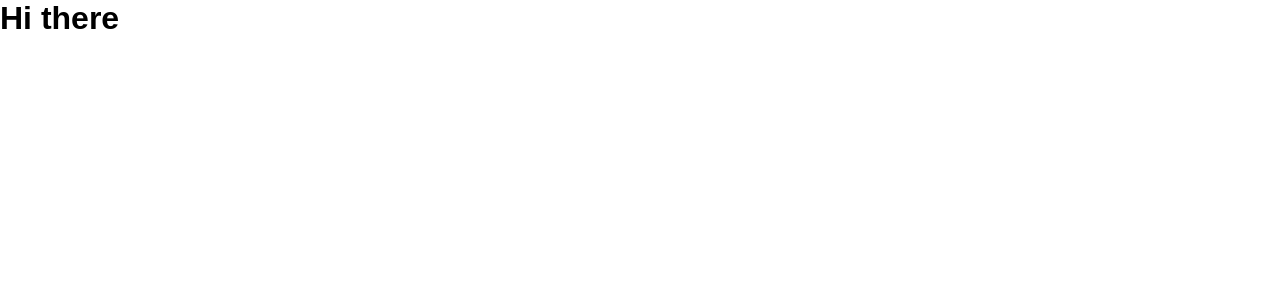
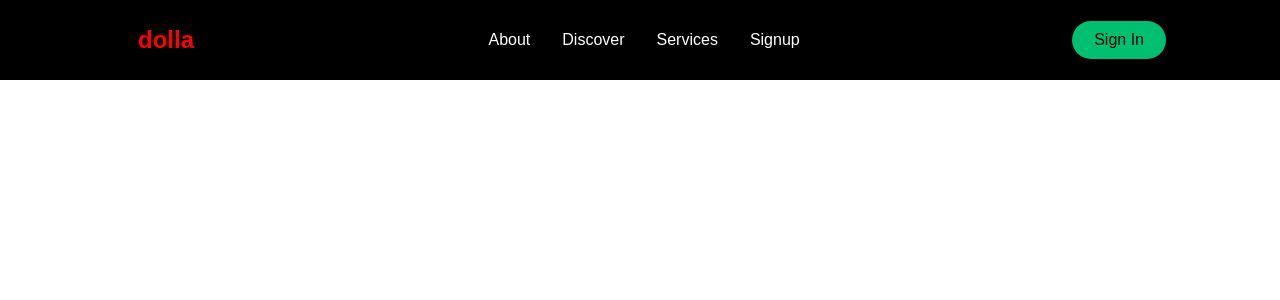
Before and after one commit to DenseLink/react-website-smooth-scroll, a React (Create React App) app: page / in a window 1280 px wide. Shown: the top 300 px of the page. Built offline with nearby package versions, Linux system fonts and the light colour scheme.

Commit message:
add sidebar

```diff
--- a/package.json
+++ b/package.json
@@ -8,7 +8,11 @@
     "@testing-library/user-event": "^13.5.0",
     "react": "^18.2.0",
     "react-dom": "^18.2.0",
+    "react-icons": "^4.8.0",
+    "react-router-dom": "^6.9.0",
     "react-scripts": "5.0.1",
+    "react-scroll": "^1.8.9",
+    "styled-components": "^5.3.8",
     "web-vitals": "^2.1.4"
   },
   "scripts": {
--- a/src/App.js
+++ b/src/App.js
@@ -1,10 +1,14 @@
 import './App.css';
+import Navbar from './components/Navbar';
+import Sidebar from './components/Sidebar';
+import { BrowserRouter as Router } from 'react-router-dom';
 
 function App() {
   return (
-    <div className="App">
-      <h1>Hi there</h1>
-    </div>
+    <Router>
+      <Sidebar/>
+      <Navbar/>
+    </Router>
   );
 }
 
--- a/src/components/Navbar/NavbarStyles.js
+++ b/src/components/Navbar/NavbarStyles.js
@@ -0,0 +1,116 @@
+import styled from 'styled-components';
+import { Link as LinkR } from 'react-router-dom';
+import { Link as LinkS } from 'react-scroll'
+
+export const Nav = styled.nav`
+    background: #000;
+    height: 80px;
+    margin-top: 0px;
+    display: flex;
+    justify-content: center;
+    align-items: center;
+    font-size: 1rem;
+    position: sticky;
+    top: 0;
+    z-index: 10;
+
+    @media screen and (max-width: 960px){
+        transition: 0.8s all ease;
+    }
+`;
+
+export const NavbarContainer = styled.div`
+    display: flex;
+    justify-content: space-between;
+    height: 80px;
+    z-index: 1;
+    width: 100%;
+    padding: 0 24px;
+    max-width: 1100px;
+`;
+
+export const  NavLogo = styled(LinkR)`
+    color: red;
+    justify-self: flex-start;
+    cursor: pointer;
+    font-size: 1.5rem;
+    display: flex;
+    align-items: center;
+    margin-left: 24px;
+    font-weight: bold;
+    text-decoration: none;
+`;
+
+export const MobileIcon = styled.div`
+    display: none;
+
+    @media screen and (max-width: 768px) {
+        display: block;
+        position: absolute;
+        top: 0;
+        right: 0;
+        transform: translate(-100%, 60%);
+        font-size: 1.8rem;
+        cursor: pointer;
+        color: #fff;
+    }
+`;
+
+export const NavMenu = styled.ul`
+    display: flex;
+    align-items: center;
+    list-style: none;
+    text-align: center;
+    margin-right: -22px;
+
+    @media screen and (max-width: 768px) {
+        display: none;
+    }
+`;
+
+export const NavItem = styled.li`
+    height: 80px;
+`;
+
+export const NavLinks = styled(LinkS)`
+    color: #fff;
+    display: flex;
+    align-items: center;
+    text-decoration: none;
+    padding: 0 1rem;
+    height: 100%;
+    cursor: pointer;
+
+    &.active{
+        border-bottom: 3px solid #01bf71;
+     }
+`;
+
+export const NavBtn = styled.nav`
+    display: flex;
+    align-items: center;
+
+    @media screen and (max-width: 768px) {
+        display: none;
+    }
+`
+
+export const NavBtnLink = styled(LinkR)`
+    border-radius: 50px;
+    background: #01bf71;
+    white-space: nowrap;
+    padding: 10px 22px;
+    color: #010606;
+    font-size: 16px;
+    outline: none;
+    border: none;
+    cursor: pointer;
+    transition: all 0.2s ease-in-out;
+    text-decoration: none;
+
+    &:hover {
+        transition: all 0.2s ease-in-out;
+        background: #fff;
+        color: #010606;
+    }
+`
--- a/src/components/Navbar/index.js
+++ b/src/components/Navbar/index.js
@@ -1,9 +1,34 @@
 import React from 'react'
+import {Nav, NavbarContainer, NavLogo, NavItem, MobileIcon, NavMenu, NavLinks, NavBtn, NavBtnLink} from './NavbarStyles'
+import { FaBars } from 'react-icons/fa'
+const Navbar = () => {
+  return (
+    <Nav>
+      <NavbarContainer>
+        <NavLogo to='/'>dolla</NavLogo>
+        <MobileIcon>
+          <FaBars />
+        </MobileIcon>
+        <NavMenu>
+          <NavItem>
+            <NavLinks to='about'>About</NavLinks>
+          </NavItem>
+          <NavItem>
+            <NavLinks to='discover'>Discover</NavLinks>
+          </NavItem>
+          <NavItem>
+            <NavLinks to='services'>Services</NavLinks>
+          </NavItem>
+          <NavItem>
+            <NavLinks to='signup'>Signup</NavLinks>
+          </NavItem>
+        </NavMenu>
+        <NavBtn>
+          <NavBtnLink to="/signin"> Sign In</NavBtnLink>
+        </NavBtn>
+      </NavbarContainer>
+    </Nav>
+  );
+};
 
-const index = () => {
-  return (
-    <div>index</div>
-  )
-}
-
-export default index
+export default Navbar;
--- /dev/null
+++ b/src/components/Sidebar/SideBarStyles.js
@@ -0,0 +1,91 @@
+import styled from 'styled-components';
+import { FaTimes } from 'react-icons/fa';
+import { Link as LinkR } from 'react-router-dom';
+import { Link as LinkS } from 'react-scroll'
+
+export const SidebarContainer = styled.aside`
+    position: fixed;
+    z-index: 999;
+    width: 100%;
+    height: 100%;
+    background: #0d0d0d;
+    display: grid;
+    align-items: center;
+    top: 0;
+    left: 0;
+    transition: 0.3s ease-in-out;
+    opacity: ${({ isOpen }) => ( isOpen ? '100%' : '0%')};
+    top: ${({ isOpen }) => ( isOpen ? '0' : '-100')};
+`;
+
+export const CloseIcon = styled(FaTimes)`
+    color:#fff;
+`;
+
+export const Icon = styled.div`
+    position: absolute;
+    top: 1.2rem;
+    right: 1.5rem;
+    background: transparent;
+    font-size: 2rem;
+    cursor: pointer;
+    outline: none;
+`
+
+export const SidebarWrapper = styled.div`
+    color: #fff;
+`;
+
+export const SidebarMenu = styled.ul`
+    display: grid;
+    grid-template-columns: 1fr;
+    grid-template-rows: repeat(6, 80px);
+    text-align: center;
+
+    @media screen and (max-width: 480px) {
+        grid-template-rows: repeat(6, 60px);
+    }
+`;
+
+export const SidebarLink = styled(LinkS)`
+    display: flex;
+    align-items: center;
+    justify-content: center;
+    font-size: 1.5rem;
+    text-decoration: none;
+    list-style: none;
+    transition: 0.2s ease-in-out;
+    text-decoration: none;
+    color: #fff;
+    cursor: pointer;
+
+    &:hover {
+        color: #01bf71;
+        transition: 0.2s ease-in-out;
+    }
+`;
+
+export const SideBtnWrap = styled.div`
+    display: flex;
+    justify-content: center;
+`;
+
+export const SidebarRoute = styled(LinkR)`
+    border-radius: 50px;
+    background: #01bf71;
+    white-space: nowrap;
+    padding: 16px 64px;
+    color: #010606;
+    font-size: 16px;
+    outline: none;
+    border: none;
+    cursor: pointer;
+    transition: all 0.2s ease-in-out;
+    text-decoration: none;
+
+    &:hover {
+        transition: all 0.2s ease-in-out;
+        background: #fff;
+        color: #010606;
+    }
+`;
--- /dev/null
+++ b/src/components/Sidebar/index.js
@@ -0,0 +1,34 @@
+import React from 'react'
+import {
+    CloseIcon,
+    Icon,
+    SidebarContainer,
+    SidebarLink,
+    SidebarMenu,
+    SidebarRoute,
+    SidebarWrapper,
+    SideBtnWrap,
+  } from "./SideBarStyles";
+
+const index = () => {
+  return (
+    <SidebarContainer>
+        <Icon>
+            <CloseIcon />
+        </Icon>
+        <SidebarWrapper>
+            <SidebarMenu>
+                <SidebarLink to='about'> About</SidebarLink>
+                <SidebarLink to='discover'> Discover</SidebarLink>
+                <SidebarLink to='services'> Services</SidebarLink>
+                <SidebarLink to='signup'> Signup </SidebarLink>
+            </SidebarMenu>
+            <SideBtnWrap>
+                <SidebarRoute to='/signin'>Sign In</SidebarRoute>
+            </SideBtnWrap>
+        </SidebarWrapper>
+    </SidebarContainer>
+  );
+}
+
+export default index
```
Also changed, not shown: 2 other files (tests, documents, lock files or other folders).
